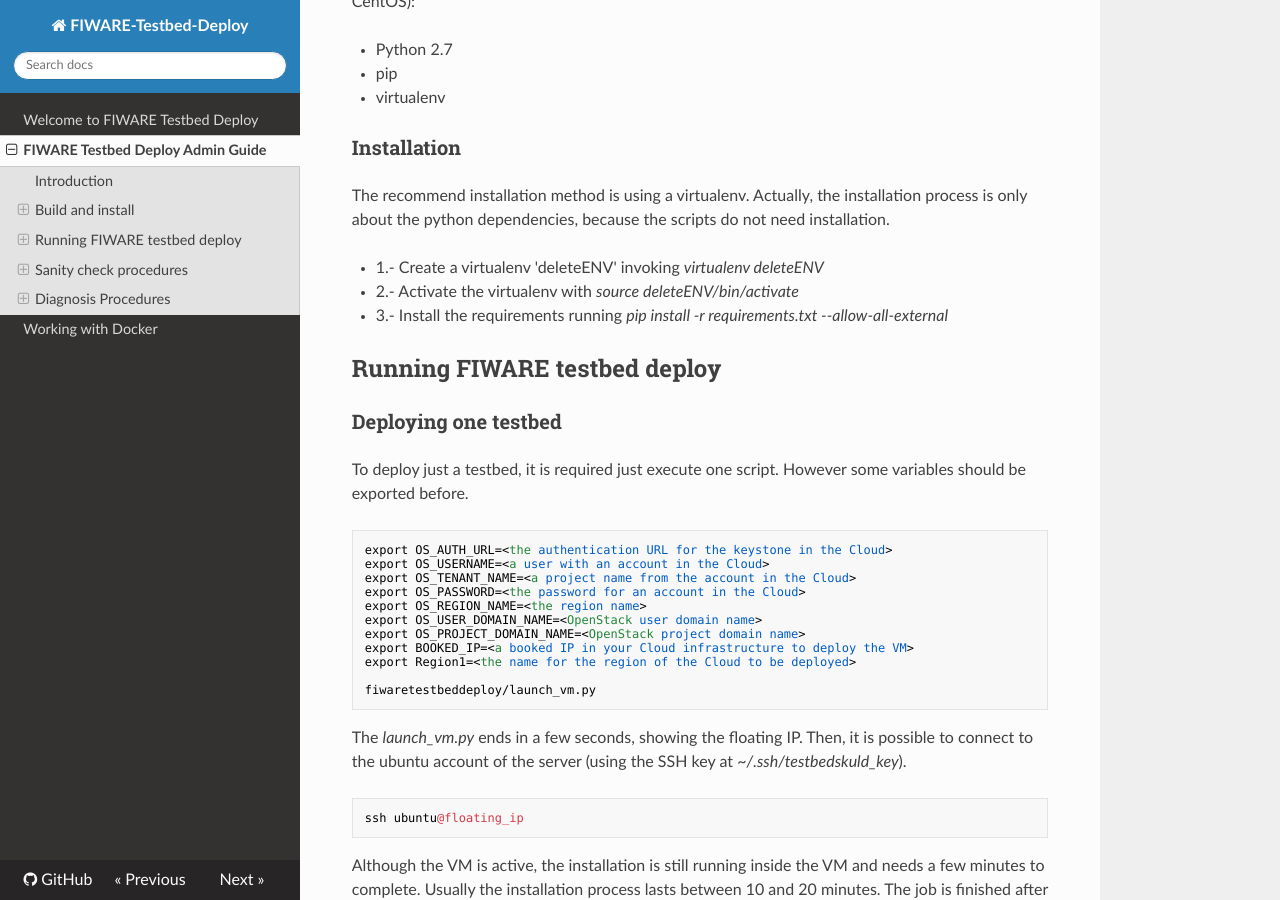
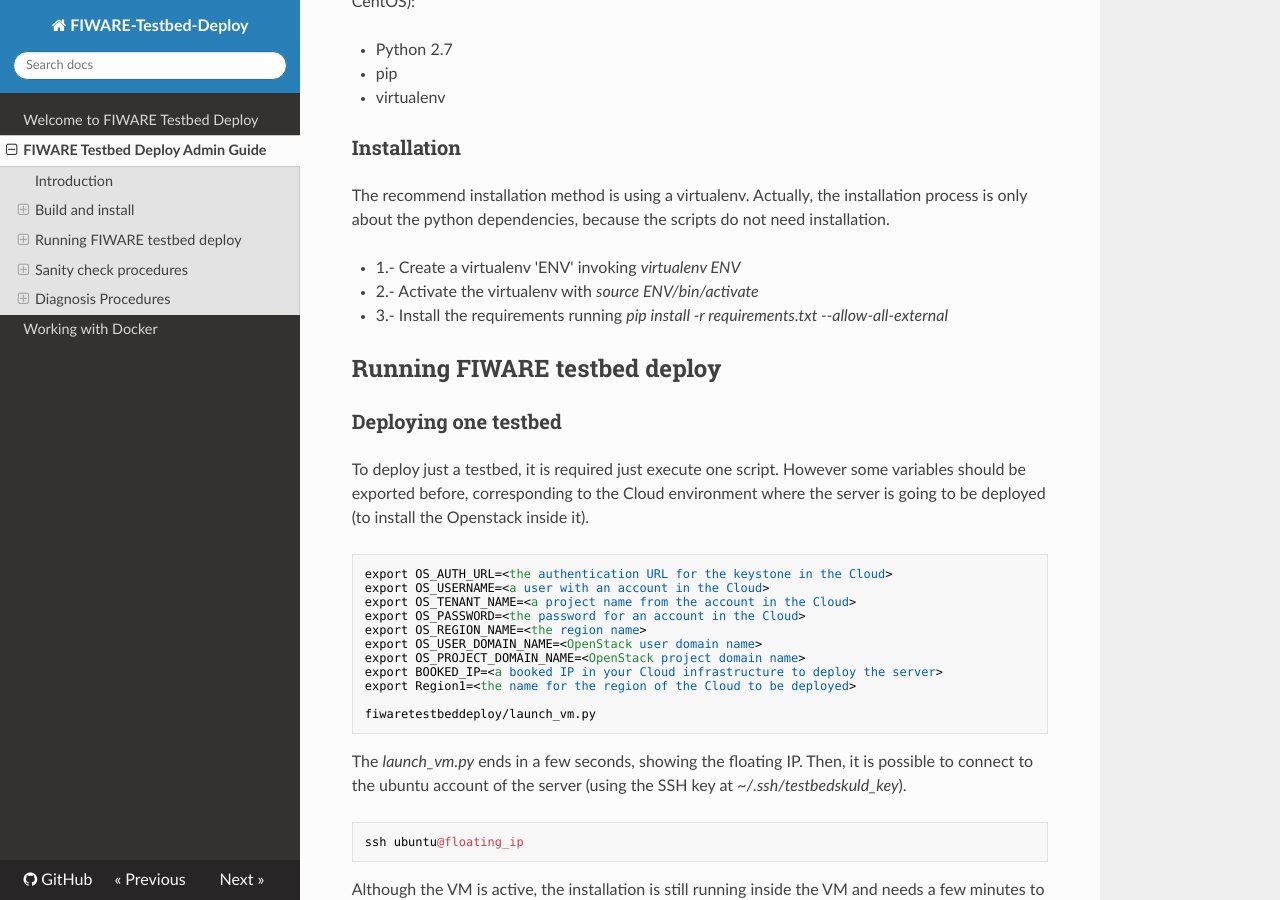
Before and after one commit to flopezag/fiware-testbed-deploy, an MkDocs documentation site: the page built from doc/admin.md, in a window 1280 px wide and 900 px high, scrolled down 524 px. Built offline with MkDocs 1.6.1, drawn with Linux system fonts in a browser that asks for light colours; nearby versions of some CDN libraries; comment, search, counter and statistics services are not loaded; old or Windows-style settings are respelled for this version of MkDocs; some of the changed text lies outside the part shown.

Commit message:
Work towards comments

```diff
--- a/doc/admin.md
+++ b/doc/admin.md
@@ -5,7 +5,7 @@
 
 This guide defines the procedure to install the FIWARE Testbed Deploy.
 
-For general information, please refer to GitHub's [README](https://github.com/telefonicaid/fiware-testbed-deploy/blob/develop/README.md).
+For general information, please refer to GitHub's [README](https://github.com/telefonicaid/fiware-testbed-deploy/blob/master/README.md).
 
 ## Build and install
 
@@ -26,15 +26,16 @@
 process is only about the python dependencies, because the scripts do not need
 installation.
 
-- 1.- Create a virtualenv 'deleteENV' invoking *virtualenv deleteENV*
-- 2.- Activate the virtualenv with *source deleteENV/bin/activate*
+- 1.- Create a virtualenv 'ENV' invoking *virtualenv ENV*
+- 2.- Activate the virtualenv with *source ENV/bin/activate*
 - 3.- Install the requirements running *pip install -r requirements.txt
    --allow-all-external*
 
 ## Running FIWARE testbed deploy
 
 ### Deploying one testbed
-To deploy just a testbed, it is required just execute one script. However some variables should be exported before.
+To deploy just a testbed, it is required just execute one script. However some variables should be exported before, corresponding
+to the Cloud environment where the server is going to be deployed (to install the Openstack inside it).
 
     export OS_AUTH_URL=<the authentication URL for the keystone in the Cloud>
     export OS_USERNAME=<a user with an account in the Cloud>
@@ -43,7 +44,7 @@
     export OS_REGION_NAME=<the region name>
     export OS_USER_DOMAIN_NAME=<OpenStack user domain name>
     export OS_PROJECT_DOMAIN_NAME=<OpenStack project domain name>
-    export BOOKED_IP=<a booked IP in your Cloud infrastructure to deploy the VM>
+    export BOOKED_IP=<a booked IP in your Cloud infrastructure to deploy the server>
     export Region1=<the name for the region of the Cloud to be deployed>
 
     fiwaretestbeddeploy/launch_vm.py
```
Also changed, not shown: other parts of doc/admin.md (+1 -1 lines), README.md (+14 -14 lines), doc/index.md (+1 -1 lines), README.rst (deleted).
